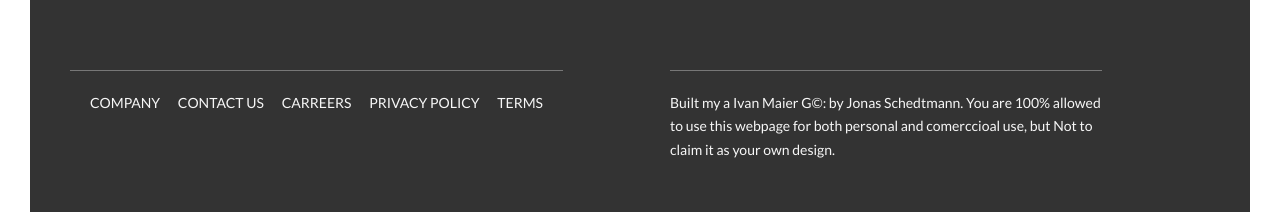
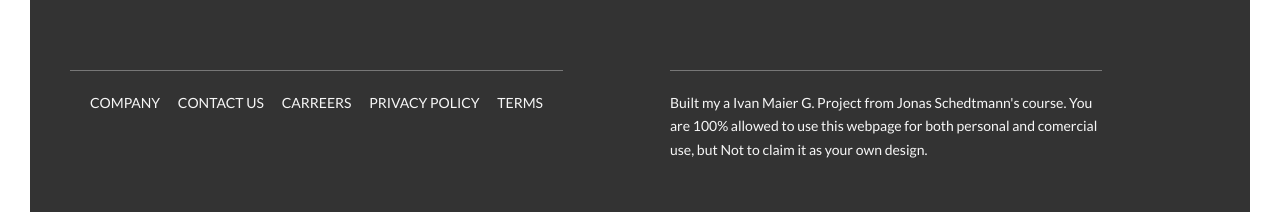
Before and after one commit to ivanmaierg/NatoursCss, a website: page index.html in a window 1280 px wide. Shown: the part 5546-5758 px from the top of the page. Drawn offline with Linux system fonts and the light colour scheme.

Commit message:
fix typo

```diff
--- a/index.html
+++ b/index.html
@@ -395,9 +395,9 @@
         </div>
         <div class="col-1-of-2">
           <p class="footer__copyright">
-            Built my a <a class="footer__link">Ivan Maier G</a>&copy: by Jonas
-            Schedtmann. You are 100% allowed to use this webpage for both
-            personal and comerccioal use, but Not to claim it as your own
+            Built my a <a class="footer__link">Ivan Maier G.</a>  Project from Jonas
+            Schedtmann's course. You are 100% allowed to use this webpage for both
+            personal and comercial use, but Not to claim it as your own
             design.
           </p>
         </div>
```
